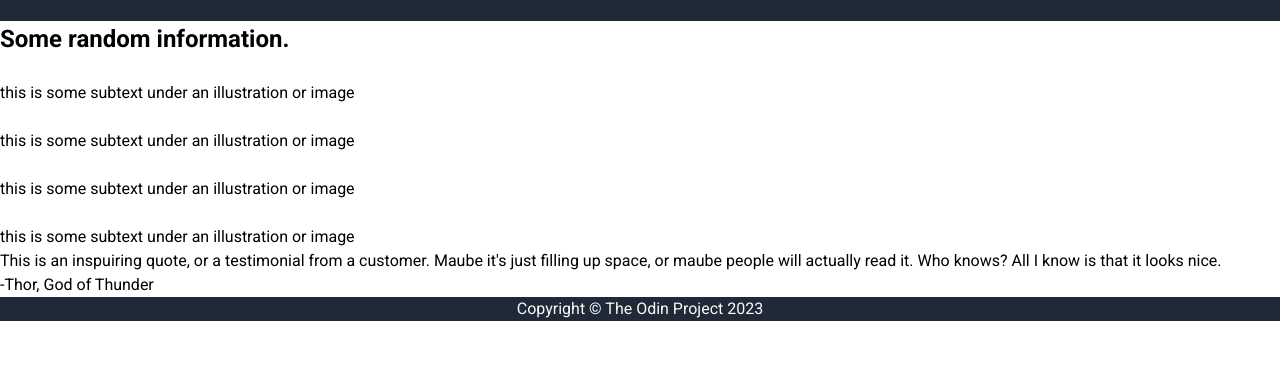
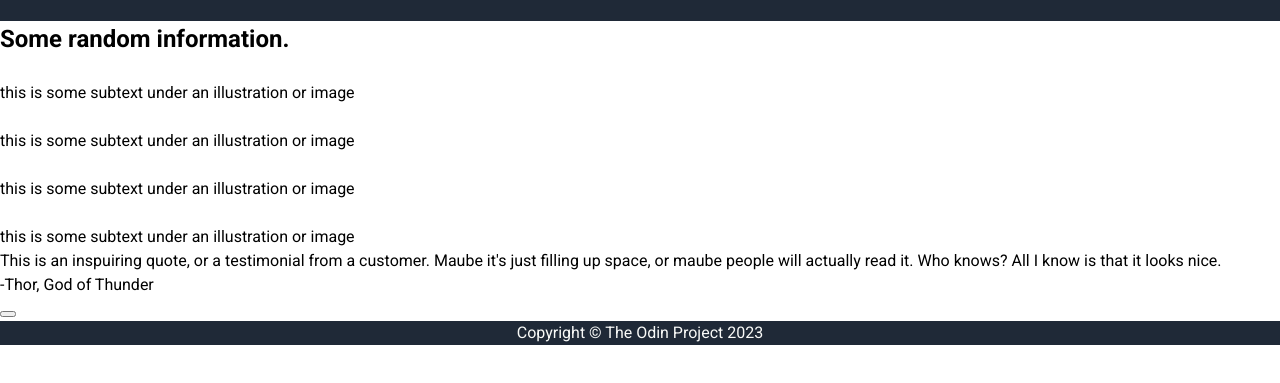
Before and after one commit to TresV/project-landing-page, a plain HTML site: page index.html in a window 1280 px wide. Shown: the part 173-556 px from the top of the page. Drawn offline with Linux system fonts and the light colour scheme.

Commit message:
added cta strucuture, format changes

```diff
--- a/index.html
+++ b/index.html
@@ -25,7 +25,8 @@
         <div class="hero">
             <div class="left-side">
                 <h1>This website is awesome</h1>
-                <p>This website has some subtext that goes here underr the main title. It's a smaller font and the color is lower contrast</p>
+                <p>This website has some subtext that goes here underr the main title. It's a smaller font and the color
+                    is lower contrast</p>
                 <button>Sign up</button>
             </div>
             <div class="right-side"></div>
@@ -54,11 +55,18 @@
 
         </div>
         <div class="container">
-            <p>This is an inspuiring quote, or a testimonial from a customer. Maube it's just filling up space, or maube people will actually read it. Who knows? All I know is that it looks nice.</p>
-        <span>-Thor, God of Thunder</span>
+            <p>This is an inspuiring quote, or a testimonial from a customer. Maube it's just filling up space, or maube
+                people will actually read it. Who knows? All I know is that it looks nice.</p>
+            <span>-Thor, God of Thunder</span>
         </div>
         <div class="container">
-
+            <div class="modal">
+                <div class="cta-modal">
+                    <div class="cta-text"></div>
+                    <div class="modal-text"></div>
+                    <button class="signup-inverse"></button>
+                </div>
+            </div>
         </div>
     </div>
     <footer>
```
